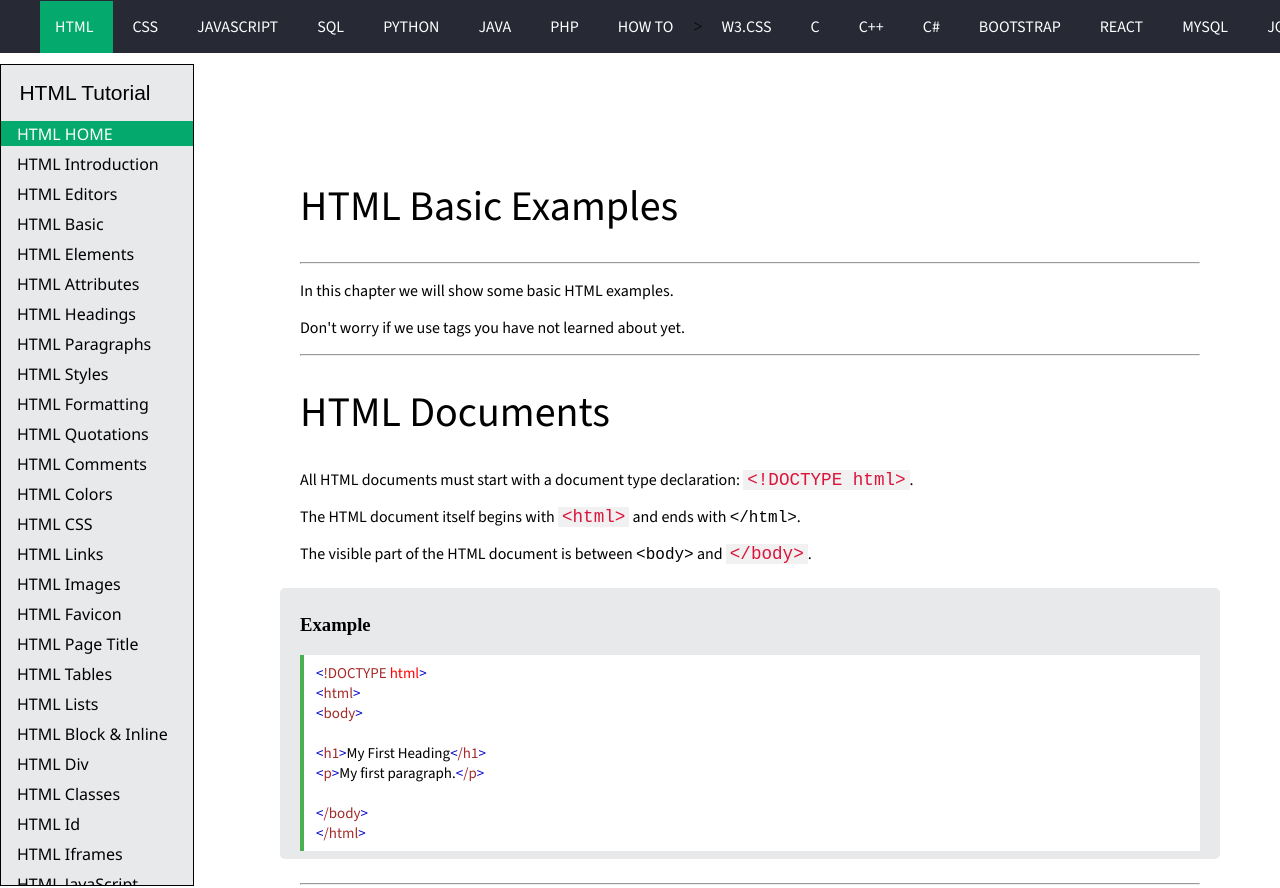
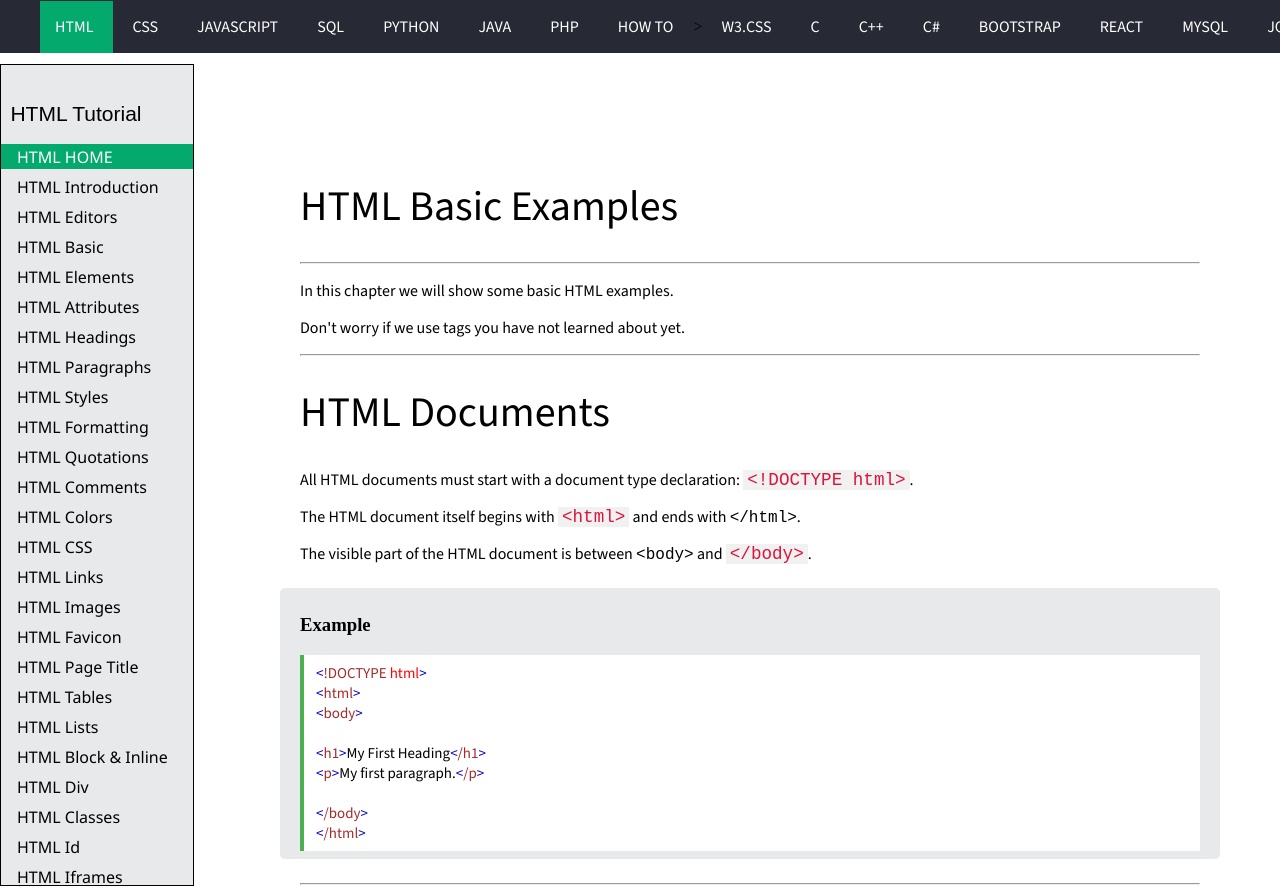
Before and after one commit to Daniyal-Nazeer/css-assignment-2, a plain HTML site: page index.html in a window 1280 px wide. Shown: the top 888 px of the page. Drawn offline with nearby package versions, Linux system fonts and the light colour scheme.

Commit message:
Add files via upload

```diff
--- a/index.html
+++ b/index.html
@@ -76,8 +76,7 @@
 
 h2.left {
     font-size: 21px;
-    padding-left: 16px;
-    margin: -4px 0 4px 0;
+    padding-left: 7px;
     width: 136px;
     text-align: center;
     font-weight: 300;
```
